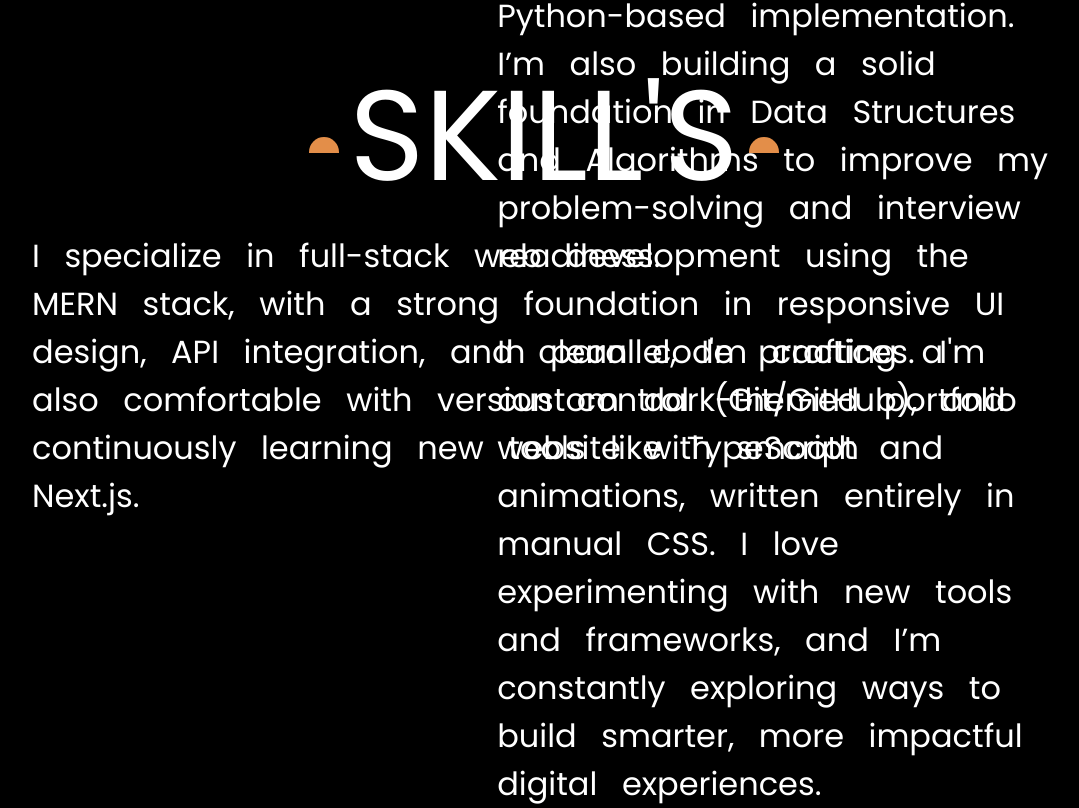
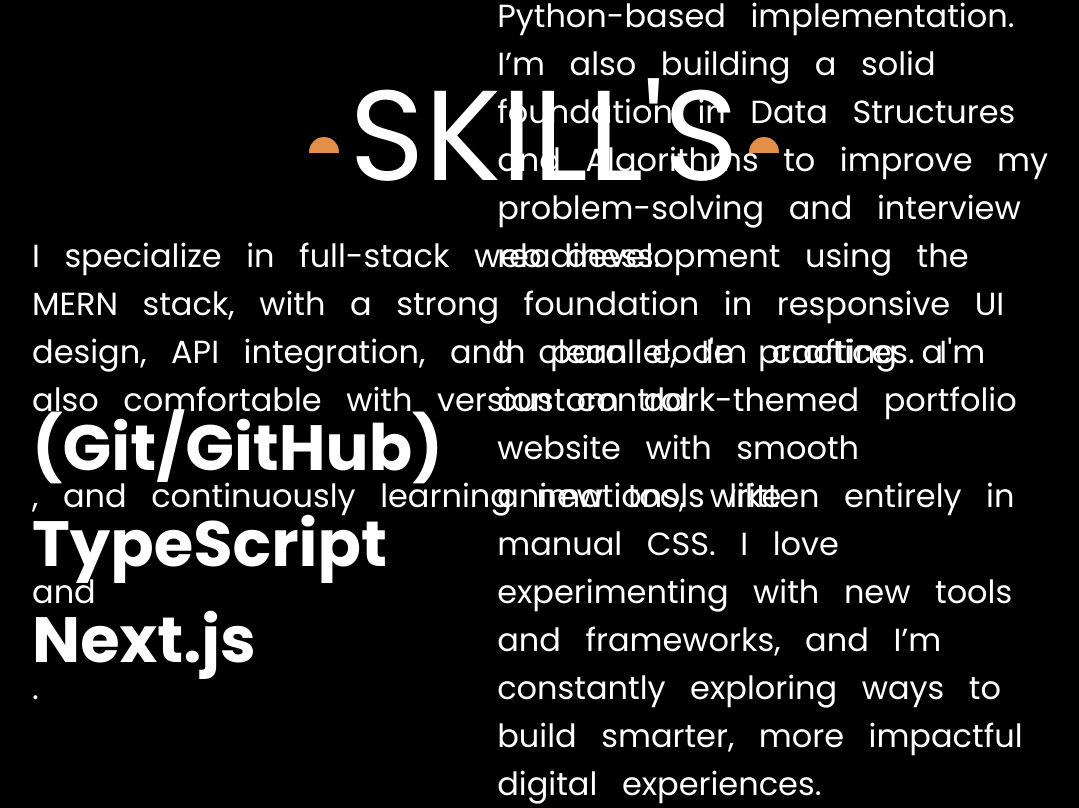
Before and after one commit to Arifkhan2007111/Portfolio, a React (Vite) app in the folder FrontEnd/: page / in a window 1280 px wide. Shown: the part 2072-2880 px from the top of the page, without its empty margins (96-1175 px from the left). Built offline with nearby package versions, Linux system fonts and the light colour scheme.

Commit message:
Some changes

```diff
--- a/FrontEnd/src/Components/landing.jsx
+++ b/FrontEnd/src/Components/landing.jsx
@@ -101,9 +101,10 @@
           <div className="part-start">SKILL'S</div>
           <div className="skill-para">
             <p>
-            I specialize in full-stack web development using the MERN stack, with a strong foundation in responsive UI design, API integration, and clean code practices. I'm also comfortable with version control (Git/GitHub), and continuously learning new tools like TypeScript and Next.js.
+            I specialize in full-stack web development using the MERN stack, with a strong foundation in responsive UI design, API integration, and clean code practices. I'm also comfortable with version control <h1> (Git/GitHub)</h1>, and continuously learning new tools like <h1> TypeScript</h1> and <h1> Next.js</h1>.
             </p>
           </div>
+
 
         </div>
       </div>
```
